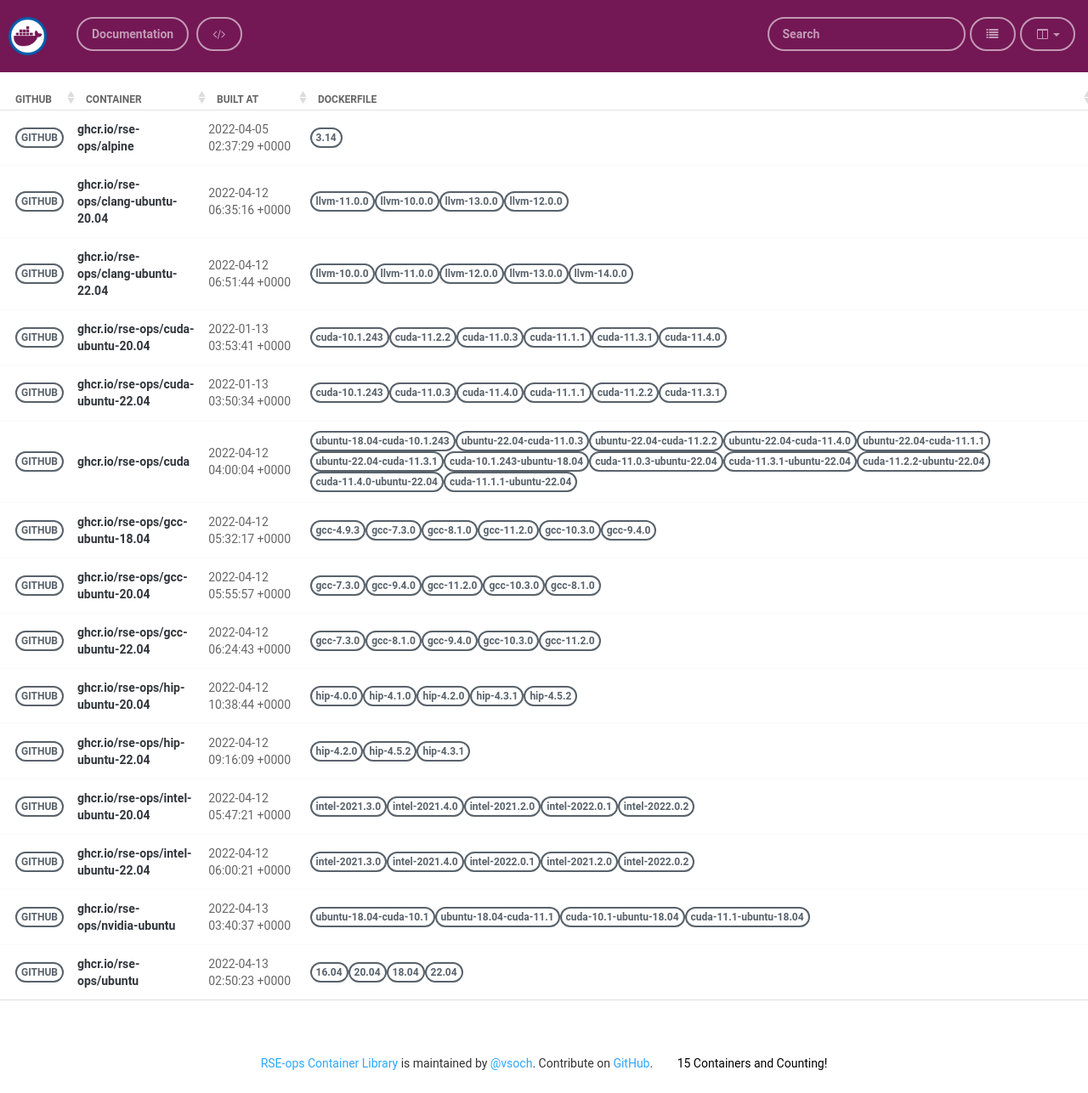
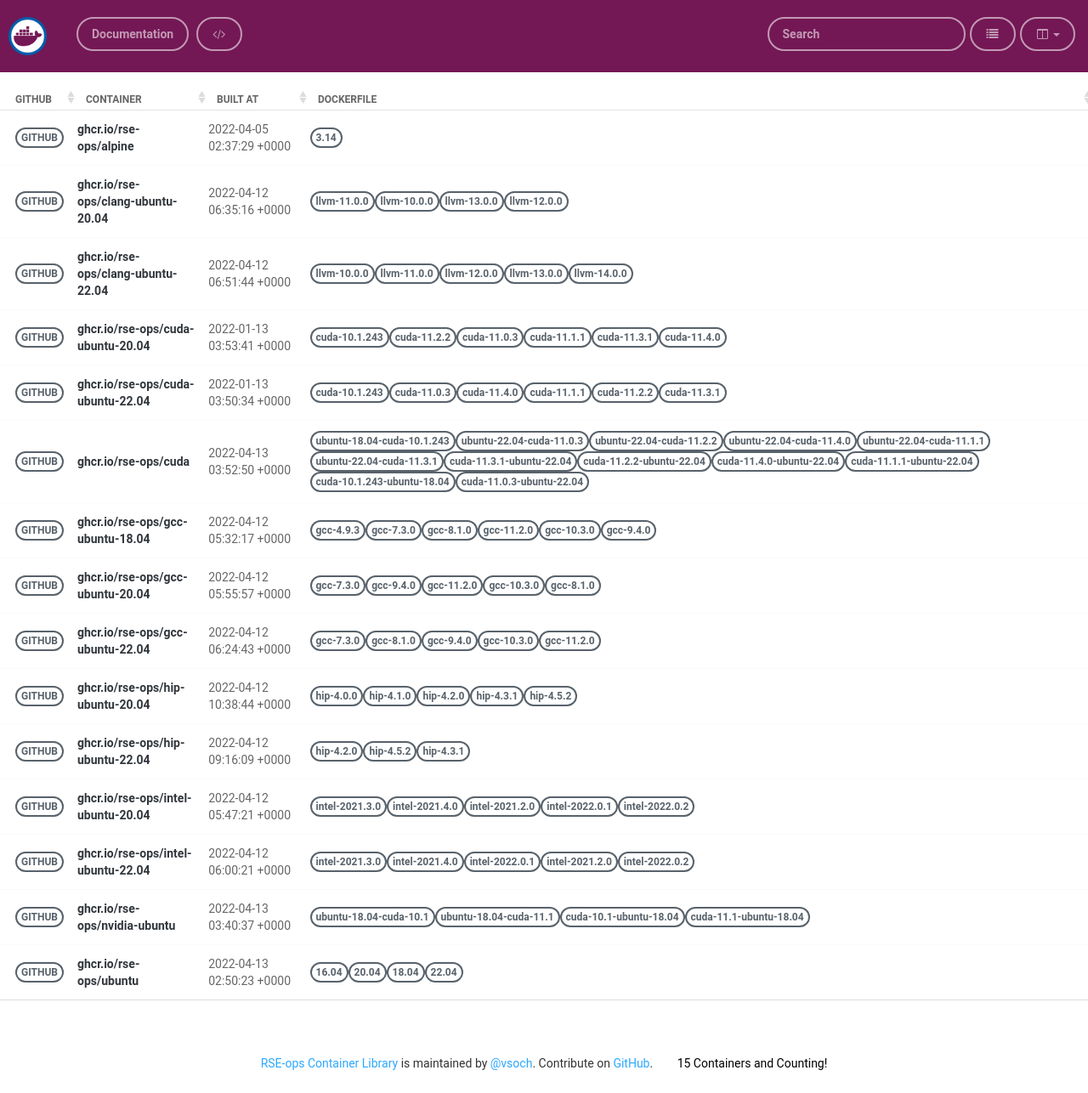
Before and after one commit to rse-ops/docker-images, a Jekyll site: the page built from pages/index.md, in a window 1280 px wide. Shown: the whole page at 85% size. Built offline with Jekyll 4.4.1, drawn with Linux system fonts in a browser that asks for light colours; nearby versions of some CDN libraries.

Commit message:
Automated push to update library 2022-04-13

```diff
--- a/_library/ghcr.io-rse-ops-cuda.md
+++ b/_library/ghcr.io-rse-ops-cuda.md
@@ -1,7 +1,7 @@
 ---
 layout: container
 name: ghcr.io/rse-ops/cuda
-updated_at: 2022-04-12 04:00:04.907884
+updated_at: 2022-04-13 03:52:50.693834
 
 
 container_url: https://github.com/orgs/rse-ops/packages/container/package/cuda
@@ -24,12 +24,6 @@ versions:
  - tag: ubuntu-22.04-cuda-11.3.1
    dockerfile: https://github.com/rse-ops/docker-images/blob/main/ubuntu/cuda/Dockerfile
    manifest: https://crane.ggcr.dev/manifest/ghcr.io/rse-ops/cuda:ubuntu-22.04-cuda-11.3.1
- - tag: cuda-10.1.243-ubuntu-18.04
-   dockerfile: https://github.com/rse-ops/docker-images/blob/main/ubuntu/cuda/Dockerfile
-   manifest: https://crane.ggcr.dev/manifest/ghcr.io/rse-ops/cuda:cuda-10.1.243-ubuntu-18.04
- - tag: cuda-11.0.3-ubuntu-22.04
-   dockerfile: https://github.com/rse-ops/docker-images/blob/main/ubuntu/cuda/Dockerfile
-   manifest: https://crane.ggcr.dev/manifest/ghcr.io/rse-ops/cuda:cuda-11.0.3-ubuntu-22.04
  - tag: cuda-11.3.1-ubuntu-22.04
    dockerfile: https://github.com/rse-ops/docker-images/blob/main/ubuntu/cuda/Dockerfile
    manifest: https://crane.ggcr.dev/manifest/ghcr.io/rse-ops/cuda:cuda-11.3.1-ubuntu-22.04
```
Also changed, not shown: other parts of _library/ghcr.io-rse-ops-cuda.md (+6 -0 lines).
